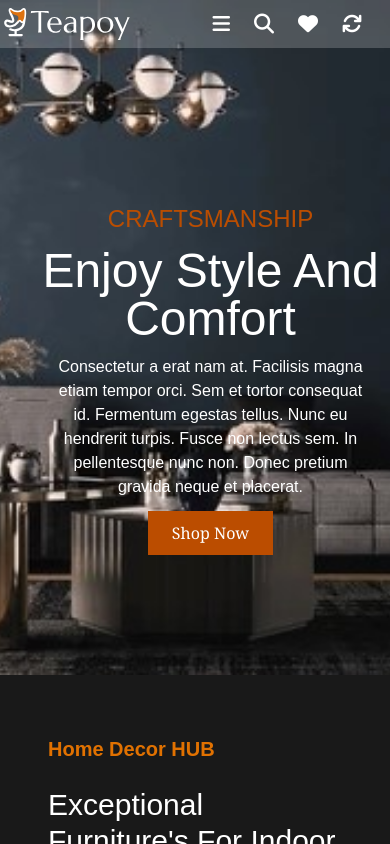
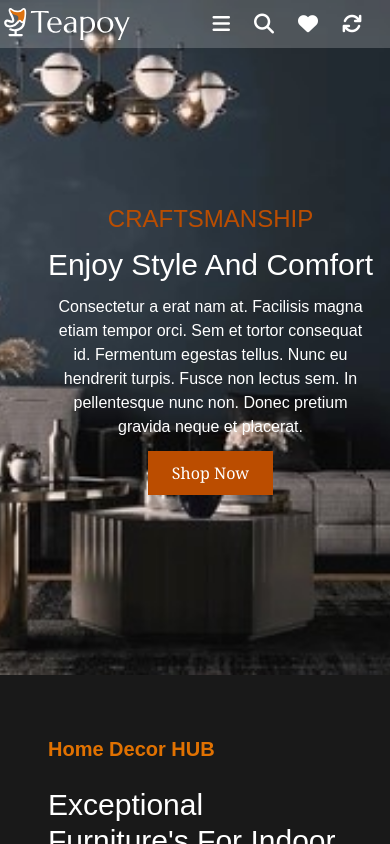
Before and after one commit to nazisharifi2025/shopify, a React (Vite) app: page / in a window 390 px wide. Built offline with nearby package versions, Linux system fonts and the light colour scheme; a web font is replaced by a local one.

Commit message:
Componint added

```diff
--- a/src/MyComponent/HeroSection.tsx
+++ b/src/MyComponent/HeroSection.tsx
@@ -72,7 +72,7 @@ function HeroSection() {
               <div className='flex flex-col gap-3 md:gap-6 absolute top-[30%] w-[90%] lg:right-24 md:right-14 right-1 z-50 text-white items-center justify-center'>
 
                 <h1 className='font-medium text-center text-amber-700 text-2xl'>{card.name}</h1>
-                <h2 className='font-medium text-center text-5xl'>{card.Job}</h2>
+                <h2 className='font-medium text-center text-3xl md:text-5xl'>{card.Job}</h2>
                 <p className='lg:w-[40%] w-[90%] text-center'>{card.des}</p>
                 <button className='px-6 py-2.5 bg-amber-700 hover:outline-1 outline-amber-600 outline-offset-2 transition-all duration-700 text-white ease-linear font-serif w-fit '>Shop Now</button>
                 </div>
--- a/src/MyComponent/Servisec.tsx
+++ b/src/MyComponent/Servisec.tsx
@@ -15,7 +15,7 @@ function Servisec() {
     const [bgImg, setBgImg] = useState("/img/blog-02.webp");
   return (
     <div
-      className='md:h-[70vh] h-[80vh] w-full bg-cover bg-no-repeat bg-center gap-6 flex justify-between items-center'
+      className='md:h-[70vh] h-fit md:my-0 my-6 w-full bg-cover bg-no-repeat bg-center gap-6 flex justify-between items-center'
       style={{ backgroundImage: `url(${bgImg})` }}
     >
       <div className='h-full flex-wrap w-full bg-black/60 flex justify-center items-center text-white gap-10'>
@@ -27,7 +27,7 @@ function Servisec() {
             className='flex h-fit w-fit p-3 items-center space-x-5'
           >
             <i className={` ${item.icon} text-4xl text-amber-600`}></i>
-            <h1 className='text-4xl font-bold'>{item.title}</h1>
+            <h1 className='md:text-4xl text-3xl font-bold'>{item.title}</h1>
           </div>
         ))}
       </div>
```
